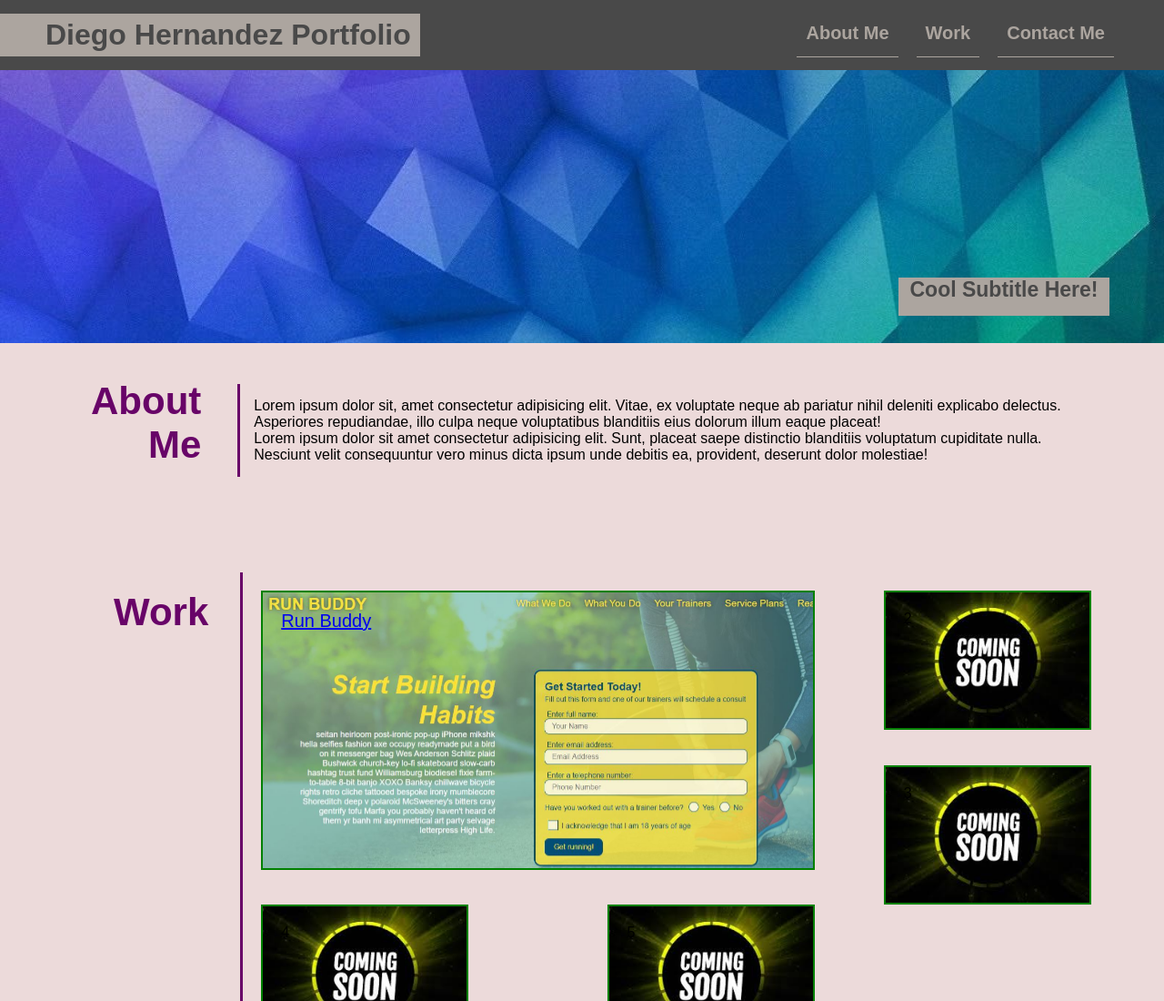
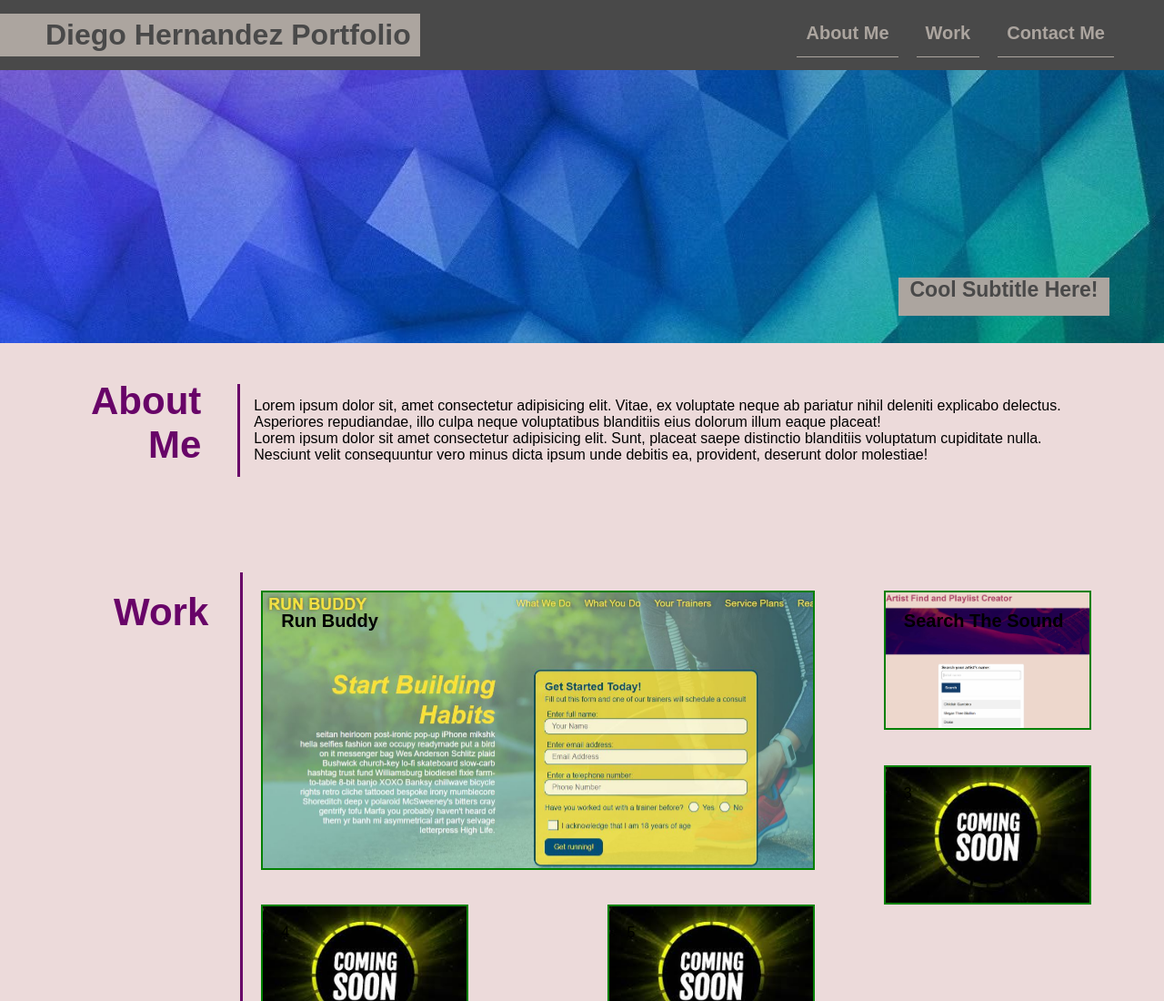
Before and after one commit to DHernandez24e/Diego-Hernandez-Portfolio, a plain HTML site: page index.html in a window 1280 px wide. Shown: the top 1100 px of the page at 91% size. Drawn offline with Linux system fonts and the light colour scheme.

Commit message:
updated with new project

```diff
--- a/assets/css/style.css
+++ b/assets/css/style.css
@@ -148,13 +148,15 @@ section {
     background-size: cover;
     align-items: baseline;
     font-size: 20px;
+    text-decoration: none;
 }
 
 .grid-2 {
     grid-column: -1/ -4;
     grid-row: 1/ 5;
-    background-image: url(../images/coming-soon.jpg);
+    background-image: url(../images/searchthesound.png);
     background-size: cover;
+    font-size: 20px;
 }
 
 .grid-3 {
@@ -176,6 +178,12 @@ section {
     grid-row: -1/ -4;
     background-image: url(../images/coming-soon.jpg);
     background-size: cover;
+}
+
+.link-text {
+    text-decoration: none;
+    color: black;
+    font-weight: bold;
 }
 
 footer {
--- a/index.html
+++ b/index.html
@@ -52,10 +52,10 @@
             <div class="work-grid-wrapper">
                 <div class="work-grid-container">
                     <div class="work-grid-item grid-1">
-                        <a href="https://dhernandez24e.github.io/run-buddy/index.html">Run Buddy</a>
+                        <a class="link-text" href="https://dhernandez24e.github.io/run-buddy/index.html">Run Buddy</a>
                     </div>
                     <div class="work-grid-item grid-2">
-                        2
+                        <a class="link-text" href="https://dhernandez24e.github.io/search-the-sound/">Search The Sound</a>
                     </div>
                     <div class="work-grid-item grid-3">
                         3
```
Also changed, not shown: assets/images/searchthesound.png (added).
